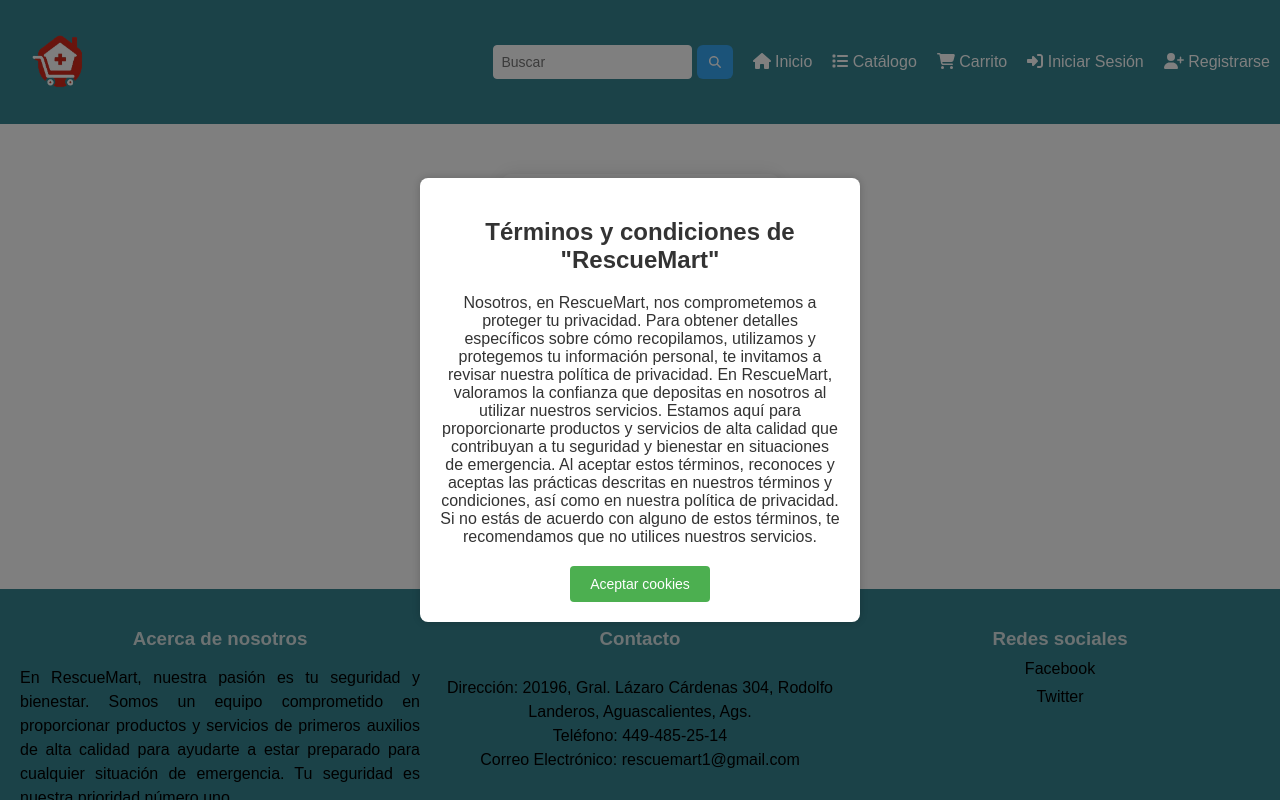
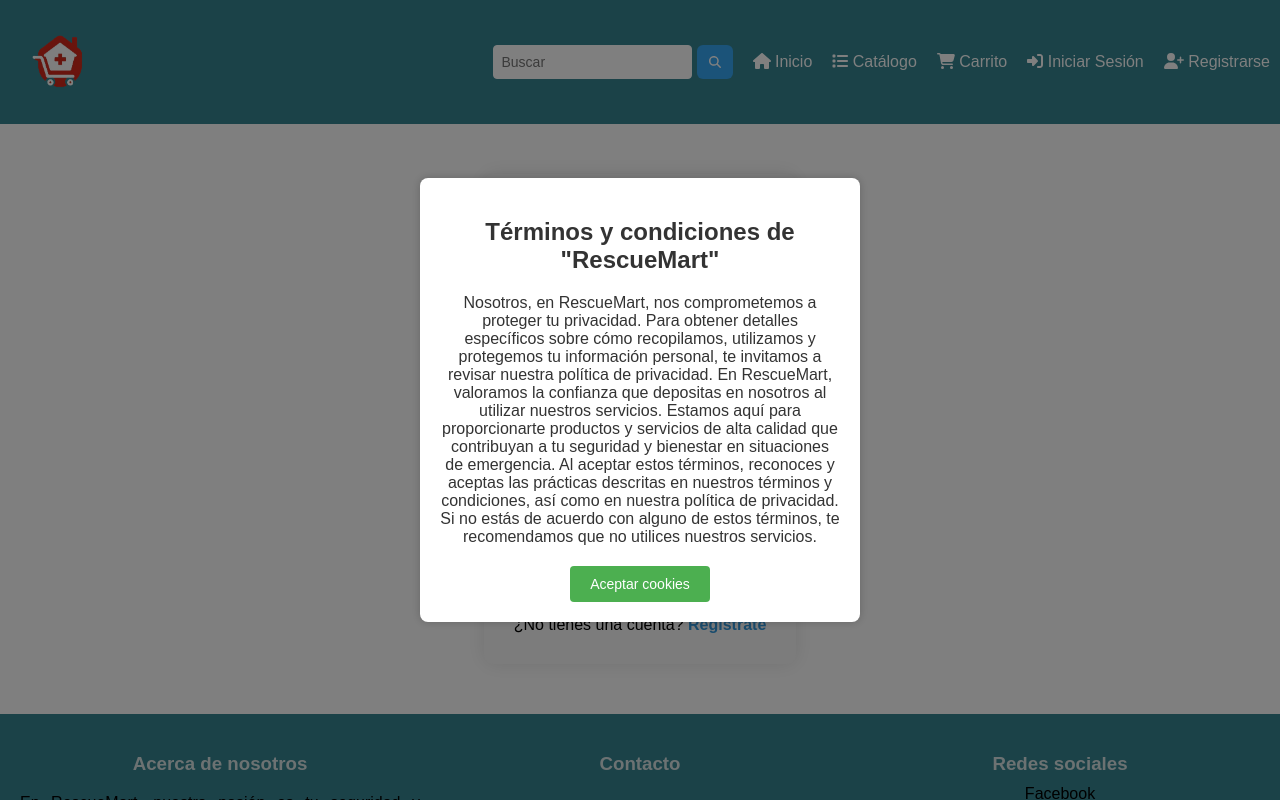
Before and after one commit to JosueAbraham/web_rescuemart, a React (Create React App) app: page /login in a window 1280 px wide. Shown: the top 800 px of the page. Built offline with nearby package versions, Linux system fonts and the light colour scheme.

Commit message:
Cambio de diseño, Login, Registro
Cambio de diseño, Login, Registro

```diff
--- a/src/Login.js
+++ b/src/Login.js
@@ -1,6 +1,6 @@
 import React, { useState } from 'react';
 import styled from 'styled-components';
-import { useNavigate } from 'react-router-dom';
+import { useNavigate, Link } from 'react-router-dom';
 import { useAuth } from './AuthContext'; // Importa el contexto
 
 const Login = () => {
@@ -52,59 +52,78 @@
 
         <SubmitButton type="submit">Iniciar Sesión</SubmitButton>
       </Form>
-    </FormContainer>
+
+
+      <SignUpLink>
+        ¿No tienes una cuenta? <Link to="/register">Regístrate</Link>
+      </SignUpLink>
+
+    </FormContainer >
+
+
   );
 };
 
 const FormContainer = styled.div`
-  max-width: 400px;
-  margin: 50px auto; /* Aumentado para separar del borde superior */
-  padding: 20px;
-  background-color: #fff;
+  max-width: 600px;
+  margin: 50px auto;
+  padding: 30px;
+  position: relative;
+  background-color: #f9f9f9;
   border-radius: 10px;
   box-shadow: 0 0 20px rgba(0, 0, 0, 0.1);
-  text-align: center;
 `;
 
 const FormTitle = styled.h2`
-  color: #368591;
-  margin-bottom: 20px;
+text-align: center;
+color: #2c3e50;
+font-size: 28px;
+margin-bottom: 30px;
+font-family: 'Arial', sans-serif;
 `;
 
 const Form = styled.form`
-  display: flex;
-  flex-direction: column;
-  gap: 20px; /* Aumentado el espacio entre elementos */
+display: flex;
+flex-direction: column;
+gap: 30px;
 `;
 
 const InputLabel = styled.label`
-  font-size: 14px;
-  color: #555;
+font-size: 16px;
+color: #34495e;
 `;
 
 const Input = styled.input`
-  padding: 15px; /* Aumentado el espacio alrededor del texto en el input */
-  font-size: 16px;
-  border: 1px solid #ddd;
-  border-radius: 8px; /* Aumentado el radio de borde para un aspecto más suave */
-  transition: border-color 0.3s ease;
-
-  &:focus {
-    border-color: #368591;
-  }
+padding: 15px;
+font-size: 16px;
+border: 1px solid #3498db;
+border-radius: 10px;
+box-shadow: 0 0 10px rgba(0, 0, 0, 0.1);
 `;
 
 const SubmitButton = styled.button`
-  background-color: #368591;
-  color: #fff;
-  padding: 15px; /* Aumentado el espacio alrededor del texto en el botón */
-  border: none;
-  border-radius: 8px; /* Aumentado el radio de borde para un aspecto más suave */
-  cursor: pointer;
-  transition: background-color 0.3s ease;
+background-color: #3498db;
+color: #fff;
+padding: 18px;
+border: none;
+border-radius: 10px;
+cursor: pointer;
+transition: background-color 0.3s ease, transform 0.2s ease;
 
-  &:hover {
-    background-color: #30777d;
+&:hover {
+  background-color: #2980b9;
+  transform: scale(1.05);
+}
+`;
+
+const SignUpLink = styled.div`
+  text-align: center;
+  margin-top: 20px;
+
+  a {
+    color: #3498db;
+    text-decoration: none;
+    font-weight: bold;
   }
 `;
 
--- a/src/Registro.js
+++ b/src/Registro.js
@@ -31,6 +31,10 @@
 
     // Mostrar el cuadro emergente de éxito
     setShowSuccessPopup(true);
+  };
+
+  const handlePopupClose = () => {
+    setShowSuccessPopup(false);
   };
 
   return (
@@ -105,8 +109,12 @@
 
       {showSuccessPopup && (
         <SuccessPopup>
-          <p>Felicidades, tus datos se guardaron correctamente.</p>
-          <Link to="/Login">Ir a Iniciar Sesión</Link>
+          <SuccessContent>
+            <p>Felicidades, tus datos se guardaron correctamente.</p>
+            <Link to="/Login" onClick={handlePopupClose}>
+              Iniciar Sesión
+            </Link>
+          </SuccessContent>
         </SuccessPopup>
       )}
 
@@ -118,9 +126,9 @@
 };
 
 const FormContainer = styled.div`
-  max-width: 500px;
-  margin: 50px auto; /* Aumentado para separar del borde superior */
-  padding: 20px;
+  max-width: 600px;
+  margin: 50px auto;
+  padding: 30px;
   position: relative;
   background-color: #f9f9f9;
   border-radius: 10px;
@@ -129,73 +137,73 @@
 
 const FormTitle = styled.h2`
   text-align: center;
-  color: #368591;
-  margin-bottom: 20px; /* Aumentado para separar del formulario */
+  color: #2c3e50;
+  font-size: 28px;
+  margin-bottom: 30px;
+  font-family: 'Arial', sans-serif;
 `;
 
 const Form = styled.form`
   display: flex;
   flex-direction: column;
-  gap: 20px;
+  gap: 30px;
 `;
 
 const InputLabel = styled.label`
   font-size: 16px;
-  color: #555;
+  color: #34495e;
 `;
 
 const Input = styled.input`
-  padding: 15px; /* Aumentado el espacio alrededor del texto en el input */
+  padding: 15px;
   font-size: 16px;
-  border: 1px solid #ddd;
-  border-radius: 8px; /* Aumentado el radio de borde para un aspecto más suave */
+  border: 1px solid #3498db;
+  border-radius: 10px;
+  box-shadow: 0 0 10px rgba(0, 0, 0, 0.1);
 `;
 
 const SubmitButton = styled.button`
-  background-color: #368591;
+  background-color: #3498db;
   color: #fff;
-  padding: 15px; /* Aumentado el espacio alrededor del texto en el botón */
+  padding: 18px;
   border: none;
-  border-radius: 8px; /* Aumentado el radio de borde para un aspecto más suave */
+  border-radius: 10px;
   cursor: pointer;
-  transition: background-color 0.3s ease;
+  transition: background-color 0.3s ease, transform 0.2s ease;
 
   &:hover {
-    background-color: #30777d;
+    background-color: #2980b9;
+    transform: scale(1.05);
   }
 `;
 
 const SuccessPopup = styled.div`
-  background-color: #4caf50;
+  background-color: rgba(0, 0, 0, 0.7);
   color: #fff;
-  padding: 20px;
-  border-radius: 8px;
-  box-shadow: 0 0 20px rgba(0, 0, 0, 0.2);
+  position: fixed;
+  top: 0;
+  left: 0;
+  width: 100%;
+  height: 100%;
+  display: flex;
+  align-items: center;
+  justify-content: center;
+`;
+
+const SuccessContent = styled.div`
+  background-color: #2ecc71;
+  padding: 30px;
+  border-radius: 10px;
   text-align: center;
-  position: absolute;
-  top: 70%; /* Ajustado para separar del borde inferior */
-  left: 50%;
-  transform: translate(-50%, -50%);
-  opacity: 0;
-  animation: fadeIn 0.5s forwards;
 
   p {
-    margin-bottom: 10px;
+    margin-bottom: 20px;
   }
 
   a {
     color: #fff;
     text-decoration: none;
     font-weight: bold;
-  }
-
-  @keyframes fadeIn {
-    from {
-      opacity: 0;
-    }
-    to {
-      opacity: 1;
-    }
   }
 `;
 
@@ -204,7 +212,7 @@
   margin-top: 20px;
 
   a {
-    color: #368591;
+    color: #3498db;
     text-decoration: none;
     font-weight: bold;
   }
```
